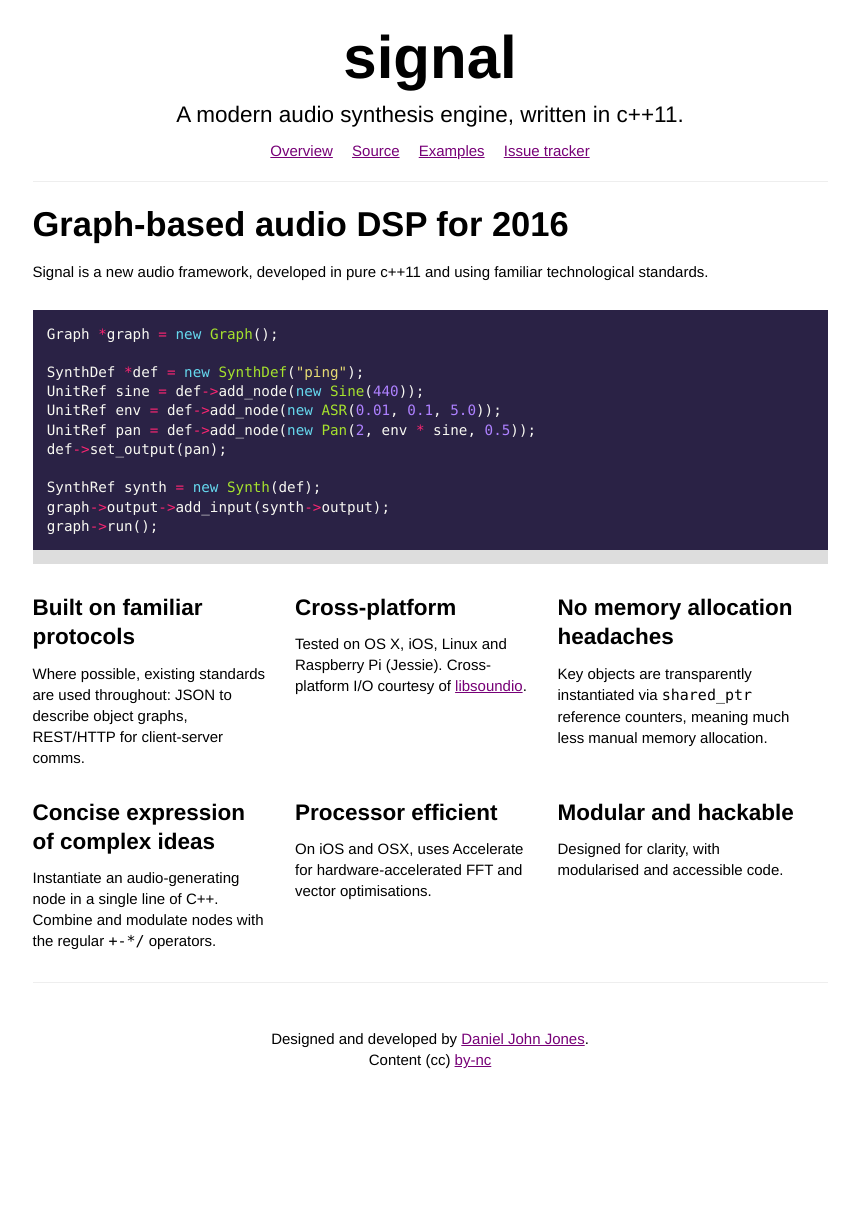
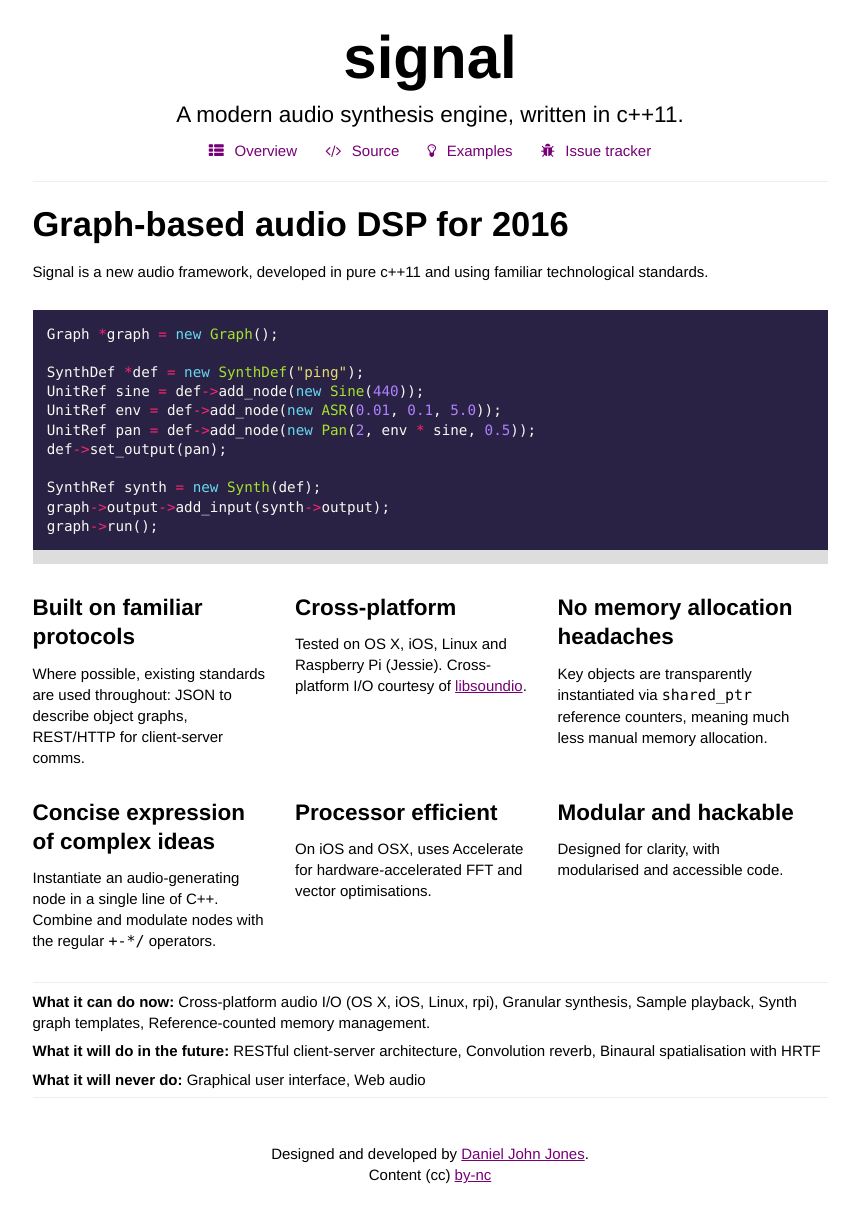
Before and after one commit to ideoforms/signalflow, a Jekyll site: the page built from index.md, in a window 1280 px wide. Shown: the whole page, without its empty margins (210-1069 px from the left). Built offline with Jekyll 4.4.1, drawn with Linux system fonts in a browser that asks for light colours; nearby versions of some CDN libraries; before the commit the page ends 1108 px from its top, so only the background shows below that.

Commit message:
Add icons

```diff
--- a/_layouts/default.html
+++ b/_layouts/default.html
@@ -4,6 +4,7 @@
 		<title>{{ page.title }}</title>
 		<link rel="stylesheet" type="text/css" href="style.css" />
 		<link rel="stylesheet" type="text/css" href="syntax.css" />
+		<link rel="stylesheet" href="https://maxcdn.bootstrapcdn.com/font-awesome/4.5.0/css/font-awesome.min.css" />
 		<meta name="viewport" content="width=device-width,initial-scale=1" />
 	</head>
 	<body>
@@ -13,10 +14,10 @@
 				<p class="intro">A modern audio synthesis engine, written in c++11.</p>
 				<nav>
 					<ul>
-						<li><a href="/">Overview</a></li>
-						<li><a href="https://github.com/ideoforms/signal">Source</a></li>
-						<li><a href="https://github.com/ideoforms/signal/tree/master/examples">Examples</a></li>
-						<li><a href="https://github.com/ideoforms/signal/issues">Issue tracker</a></li>
+						<li><a href="/"><i class="fa fa-th-list"></i> Overview</a></li>
+						<li><a href="https://github.com/ideoforms/signal"><i class="fa fa-code"></i> Source</a></li>
+						<li><a href="https://github.com/ideoforms/signal/tree/master/examples"><i class="fa fa-lightbulb-o"></i> Examples</a></li>
+						<li><a href="https://github.com/ideoforms/signal/issues"><i class="fa fa-bug"></i> Issue tracker</a></li>
 					</ul>
 				</nav>
 			</div>
--- a/index.md
+++ b/index.md
@@ -58,3 +58,11 @@ Designed for clarity, with modularised and accessible code.
 </div>
 
 </div>
+
+---
+
+**What it can do now:** Cross-platform audio I/O (OS X, iOS, Linux, rpi), Granular synthesis, Sample playback, Synth graph templates, Reference-counted memory management.
+
+**What it will do in the future:** RESTful client-server architecture, Convolution reverb, Binaural spatialisation with HRTF
+
+**What it will never do:** Graphical user interface, Web audio
--- a/style.css
+++ b/style.css
@@ -62,7 +62,15 @@ nav ul, nav li
 nav li
 {
 	display: inline-block;
-	margin: 0 0.5em;
+	margin: 0 0.8em;
+}
+nav a
+{
+	text-decoration: none;
+}
+nav a i
+{
+	margin-right: 0.5ex;
 }
 
 #main
```
